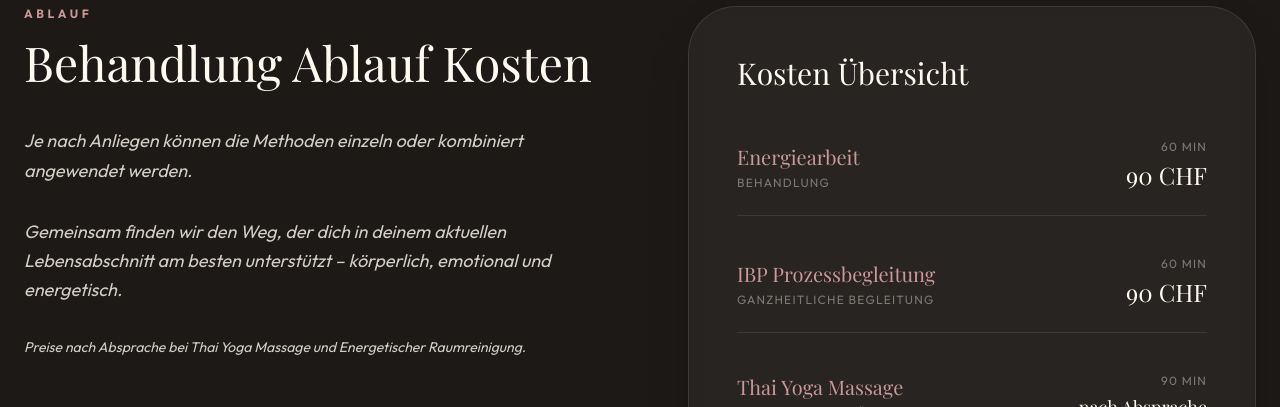
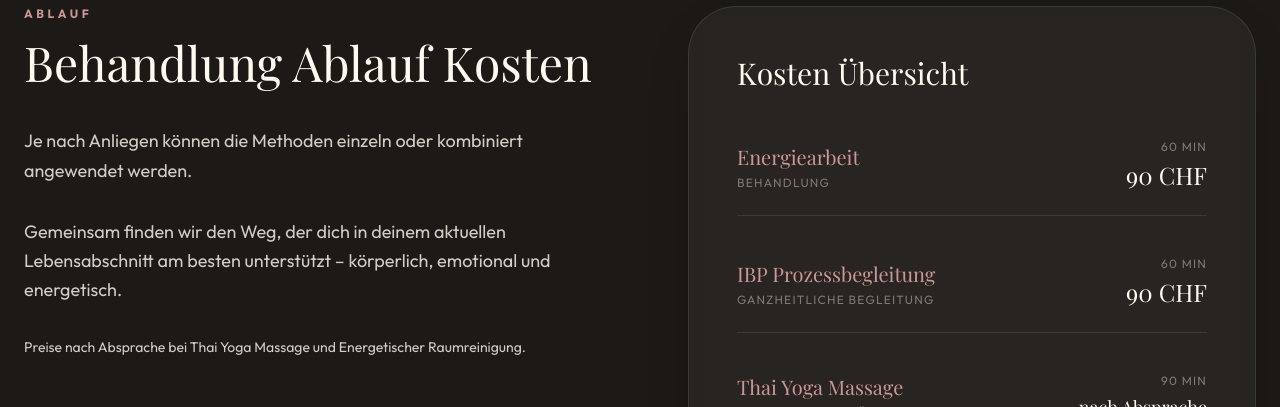
Before and after one commit to gsi-85/stellaenergie1.2, a React (Vite) app: page / in a window 1280 px wide. Shown: the part 3680-4087 px from the top of the page. Built offline with nearby package versions, Linux system fonts and the light colour scheme; a web font is replaced by a local one.

Commit message:
feat: Update button text and styling
Translates the "Book a Session" button to German ("Termin Buchen") for better localization. Also adjusts the text styling in the "Ablauf" section to remove italics.

```diff
--- a/src/App.tsx
+++ b/src/App.tsx
@@ -145,7 +145,7 @@ export default function App() {
                 onClick={() => setIsMenuOpen(false)}
                 className="bg-rose text-white px-6 py-4 rounded-xl text-center font-bold uppercase tracking-widest mt-4"
               >
-                Book a Session
+                Termin Buchen
               </a>
             </div>
           </motion.div>
@@ -278,7 +278,7 @@ export default function App() {
             <div>
               <span className="text-rose uppercase tracking-[0.3em] text-xs font-bold mb-4 block">Ablauf</span>
               <h2 className="text-5xl font-serif mb-10">Behandlung Ablauf Kosten</h2>
-              <div className="space-y-8 text-cream/80 text-lg leading-relaxed italic">
+              <div className="space-y-8 text-cream/80 text-lg leading-relaxed">
                 <p>
                   Je nach Anliegen können die Methoden einzeln oder kombiniert angewendet werden.
                 </p>
```
